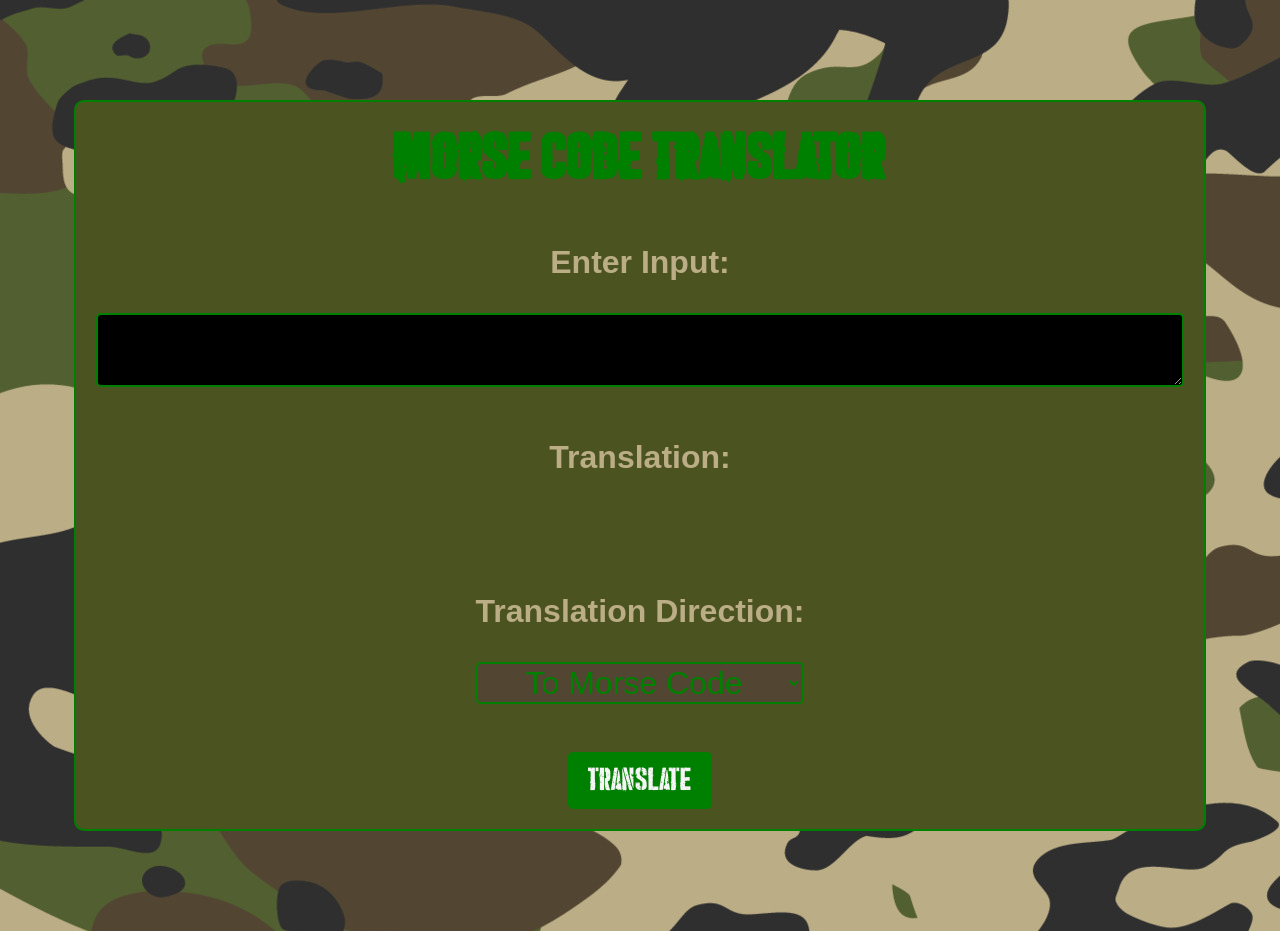
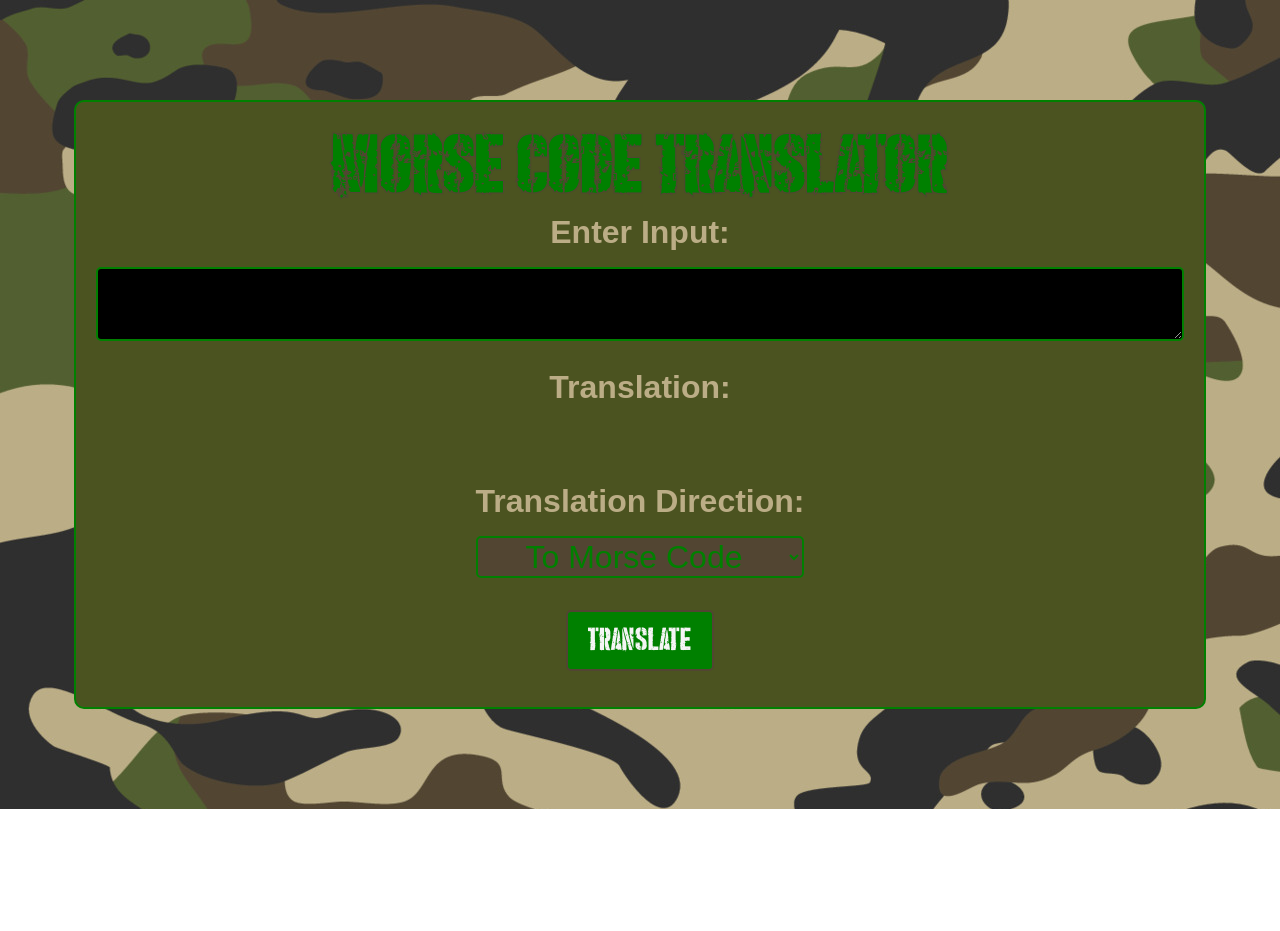
Before and after one commit to Dave-ctr/morseCodeTranslator, a website with bundled scripts: page index.html in a window 1280 px wide. After the commit the page ends 809 px from the top, so only its background shows below. Built offline with nearby package versions, Linux system fonts and the light colour scheme; a web font is replaced by a local one.

Commit message:
CSS polish complete.

```diff
--- a/index.html
+++ b/index.html
@@ -5,31 +5,33 @@
   <meta charset="UTF-8">
   <meta name="viewport" content="width=device-width, initial-scale=1.0">
   <title>Morse Code Translator</title>
-  <link rel="stylesheet" href="./styles/main.css">
+  <link rel="stylesheet" href="./styles/style.css">
   <script src="./js/main.js" defer type="module"></script>
 </head>
 
 <body>
   <div class="container">
-    <h1>Morse Code Translator</h1>
-    <div>
-      <h3 class="container__title">Enter Input:</h3>
-      <textarea id="translationInput"></textarea>
-    </div>
-    <div>
-      <h3 class="container__title">Translation:</h3>
-      <h2 id="translationOutput">&nbsp;
-      </h2>
-    </div>
-    <div>
-      <h3>Translation Direction:</h3>
-      <select id="translationDirection">
-        <option value="toMorse">To Morse Code</option>
-        <option value="toEnglish">To English</option>
-      </select>
-    </div>
-    <button id="translateButton">TRANSLATE</button>
-  </div>
+    <h1 class="container__main-title">Morse Code Translator</h1>
+    <section class="container__translation-area">
+      <article>
+        <h2 class="container__title">Enter Input:</h2>
+        <textarea class="container__translation-input" id="translationInput"></textarea>
+      </article>
+      <article>
+        <h2 class="container__title">Translation:</h2>
+        <h2 class="container__translation-output" id="translationOutput">&nbsp;
+        </h2>
+      </article>
+      <article>
+        <h2 class="container__title">Translation Direction:</h2>
+        <select class="container__output-selection" id="translationDirection">
+          <option value="toMorse">To Morse Code</option>
+          <option value="toEnglish">To English</option>
+        </select>
+      </article>
+    </section>
+    <button class="container__translate-button" id="translateButton">TRANSLATE</button>
+
 </body>
 
 </html>
--- a/styles/main.css
+++ b/styles/style.css
@@ -1,24 +1,5 @@
-/* Define font faces */
-@font-face
-{
-  font-family: 'Punishment';
-  src: url('../assets/fonts/punishment-font/Punishment-DPwE.ttf') format('truetype');
-}
-
-@font-face
-{
-  font-family: 'Progress';
-  src: url('../assets/fonts/progress-font/ProgressPersonalUse-EaJdz.ttf') format('truetype');
-}
-
-/* Define recurring styles in variables */
-:root
-{
-  --primary-color: green;
-  --secondary-color: black;
-  --background-color: #4b5320;
-  --button-background: darkgreen;
-}
+@import 'typography.css';
+@import 'variables.css';
 
 *
 {
@@ -37,7 +18,7 @@ body
 .container
 {
   width: 75vw;
-  min-height: 80vh;
+  min-height: 75vh;
   min-width: fit-content;
   display: flex;
   flex-direction: column;
@@ -45,40 +26,40 @@ body
   align-items: center;
   margin: 100px auto;
   padding: 20px;
-  background-color: var(--background-color);
+  background-color: var(--primary-background-color);
   color: var(--primary-color);
   border: 2px solid var(--primary-color);
   border-radius: 10px;
-  gap: 3rem;
 }
 
-.container h1
+.container__main-title
 {
   font-family: 'Punishment', sans-serif;
   color: var(--primary-color);
-  font-size: 4rem;
+  font-size: 5rem;
   text-align: center;
+  -webkit-text-stroke: 1px var(--secondary-background-color);
 }
 
-.container h2
+.container__translation-area
 {
-  font-family: 'Progress', sans-serif;
-  font-size: 2rem;
-  text-align: center;
-  color: var(--secondary-color);
-  max-width: 85vw;
+  display: flex;
+  flex-direction: column;
+  justify-content: center;
+  align-items: center;
+  gap: 1.5rem;
 }
 
-.container h3
+.container__title
 {
   font-family: 'Progress', sans-serif;
   font-size: 2rem;
   text-align: center;
   color: #BBAD86;
-  padding-bottom: 2rem;
+  padding-bottom: 1rem;
 }
 
-.container textarea
+.container__translation-input
 {
   width: 85vw;
   background-color: var(--secondary-color);
@@ -88,35 +69,48 @@ body
   border: 2px solid var(--primary-color);
   border-radius: 5px;
   resize: vertical;
-  padding-top: 1rem;
+  padding: 0.5rem;
 }
 
-.container select
+.container__translation-output
+{
+  font-family: 'Progress', sans-serif;
+  font-size: 2rem;
+  text-align: center;
+  color: var(--secondary-color);
+  max-width: 85vw;
+}
+
+
+.container__output-selection
 {
   width: 100%;
-  background-color: #524532;
+  background-color: var(--secondary-background-color);
   color: var(--primary-color);
   font-size: 2rem;
   text-align: center;
   border: 2px solid var(--primary-color);
   border-radius: 5px;
+  margin-bottom: 1rem;
 }
 
-.container button
+.container__translate-button
 {
+  margin: 1rem auto;
   padding: 10px 20px;
   background-color: var(--primary-color);
   color: whitesmoke;
-  border: none;
+  border: 2px solid var(--secondary-background-color);
   border-radius: 5px;
   cursor: pointer;
   font-family: 'Punishment', sans-serif;
   font-size: 2rem;
 }
 
-.container button:hover
+.container__translate-button:hover
 {
   background-color: var(--button-background);
   transition: 300ms ease-in-out;
   transform: scale(1.2);
+  font-size: 2.5rem;
 }
--- /dev/null
+++ b/styles/typography.css
@@ -0,0 +1,12 @@
+/* Define font faces */
+@font-face
+{
+  font-family: 'Punishment';
+  src: url('../assets/fonts/punishment-font/Punishment-DPwE.ttf') format('truetype');
+}
+
+@font-face
+{
+  font-family: 'Progress';
+  src: url('../assets/fonts/progress-font/ProgressPersonalUse-EaJdz.ttf') format('truetype');
+}
--- /dev/null
+++ b/styles/variables.css
@@ -0,0 +1,9 @@
+/* Define recurring styles in variables */
+:root
+{
+  --primary-color: green;
+  --secondary-color: black;
+  --primary-background-color: #4b5320;
+  --secondary-background-color: #524532;
+  --button-background: darkgreen;
+}
```
